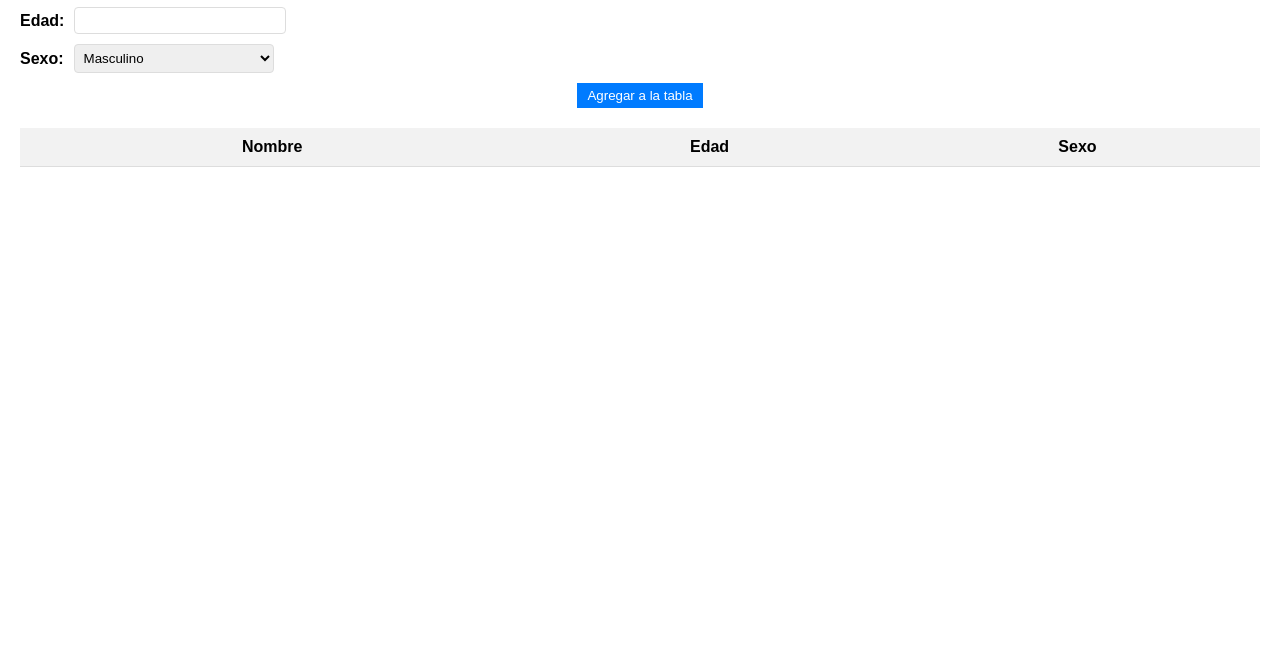
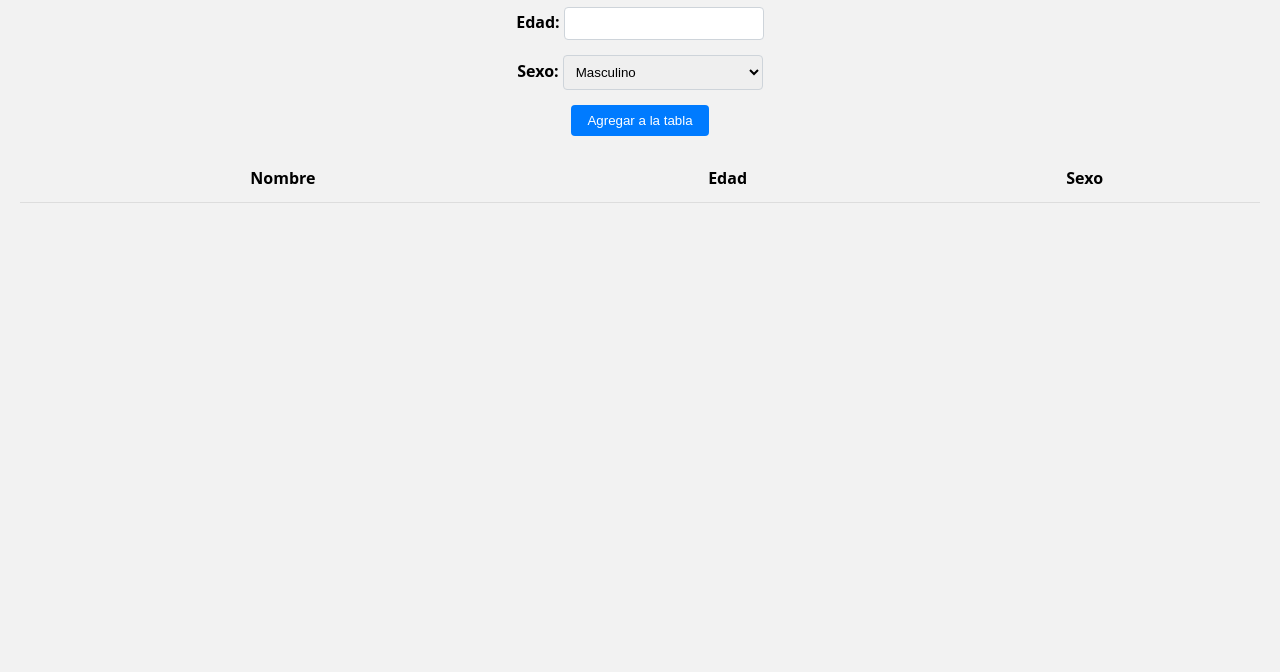
Before and after one commit to ReyesSanti/Taller_3_HTML, a plain HTML site: page index.html in a window 1280 px wide. Shown: the part 128-800 px from the top of the page. Drawn offline with Linux system fonts and the light colour scheme.

Commit message:
Cositas css

```diff
--- a/styles.css
+++ b/styles.css
@@ -14,28 +14,33 @@ form {
 }
 
 .input-group {
-    display: flex;
-    align-items: center;
-    margin-bottom: 10px;
+    margin-bottom: 15px;
 }
 
 label {
-    margin-right: 10px;
     font-weight: bold;
 }
 
 input, select {
-    padding: 5px;
     width: 100%;
-    border: 1px solid #ddd;
+    padding: 8px;
+    border: 1px solid #ced4da;
     border-radius: 4px;
+    transition: border-color 0.15s ease-in-out, box-shadow 0.15s ease-in-out;
+}
+
+input:focus, select:focus {
+    border-color: #80bdff;
+    outline: 0;
+    box-shadow: 0 0 0 0.2rem rgba(0, 123, 255, 0.25);
 }
 
 button {
-    padding: 5px 10px;
+    padding: 8px 16px;
     background-color: #007bff;
     color: white;
     border: none;
+    border-radius: 4px;
     cursor: pointer;
 }
 
@@ -56,3 +61,18 @@ input, select {
 
     max-width: 200px;
 }
+* {
+    box-sizing: border-box;
+}
+
+body {
+    background: #f2f2f2;
+    font-family: 'Open Sans', Arial, sans-serif;
+    line-height: 1.6em;
+    margin: 0;
+}
+
+.container {
+    margin: 80px auto;
+    max-width: 1170px;
+}
```
